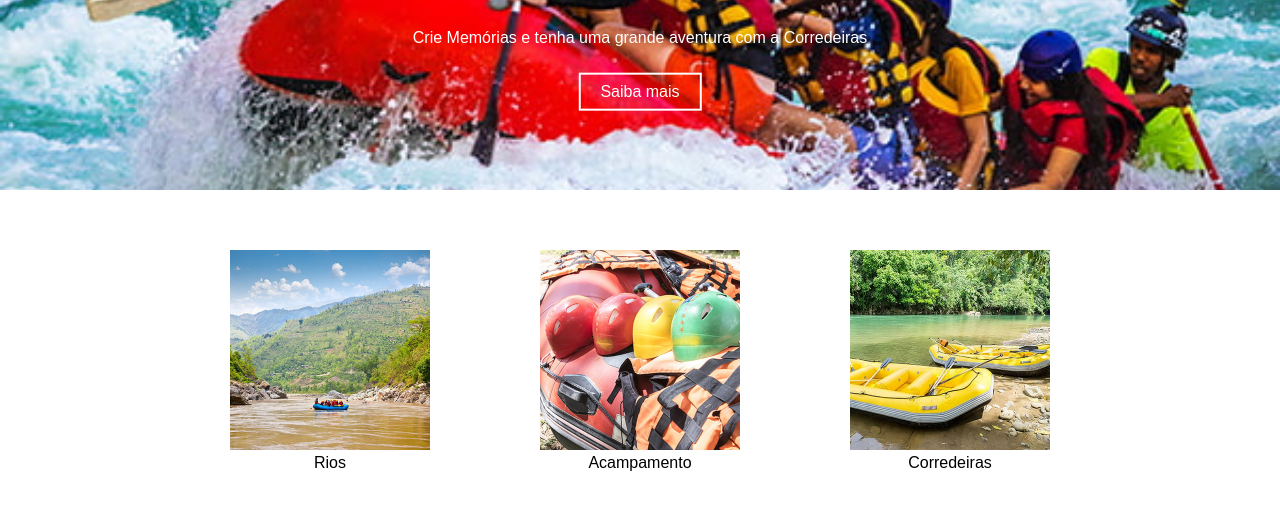
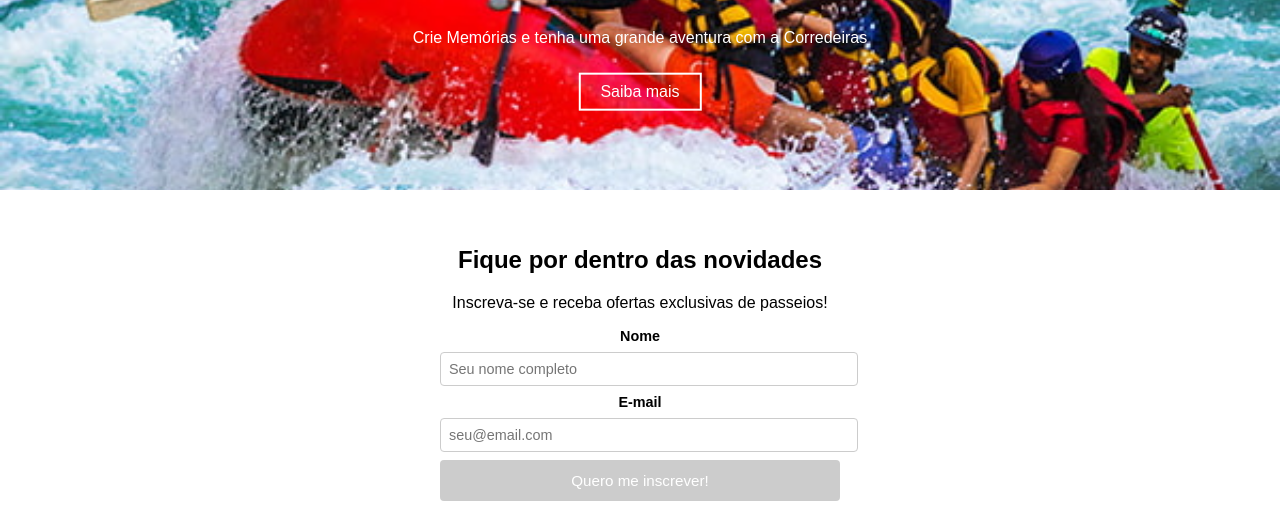
Before and after one commit to jaamfengland-dot/wdd130, a plain HTML site: page wwr/index.html in a window 1280 px wide. Shown: the part 290-800 px from the top of the page. Drawn offline with Linux system fonts and the light colour scheme.

Commit message:
atualizando

```diff
--- a/wwr/estilos/rafting.css
+++ b/wwr/estilos/rafting.css
@@ -135,7 +135,7 @@ footer {
     object-fit: cover;
 }
 
-/* Destaque (index.html) */
+/* Destaque e newsletter (index.html) */
 .destaque {
     background-color: #82aac4;
     display: flex;
@@ -163,6 +163,34 @@ footer {
     border: 1px solid white;
     color: white;
     padding: 6px 14px;
+}
+.newsletter {
+  background-color: #sua-cor;
+  padding: 2rem;
+  text-align: center;
+}
+
+.newsletter form {
+  display: flex;
+  flex-direction: column;
+  max-width: 400px;
+  margin: 0 auto;
+  gap: 0.5rem;
+}
+
+.newsletter input {
+  padding: 0.5rem;
+  border: 1px solid #ccc;
+  border-radius: 4px;
+}
+
+.newsletter button {
+  padding: 0.75rem;
+  background-color: #sua-cor-destaque;
+  color: white;
+  border: none;
+  border-radius: 4px;
+  cursor: pointer;
 }
 
 /* Sobre nós (sobre.html) */
--- a/wwr/index.html
+++ b/wwr/index.html
@@ -33,6 +33,20 @@
                 <a href="passeios.html">Saiba mais</a>
             </div>
         </div>
+        <section class="newsletter">
+            <h2>Fique por dentro das novidades</h2>
+            <p>Inscreva-se e receba ofertas exclusivas de passeios!</p>
+
+            <form action="#" method="get">
+                <label for="nome">Nome</label>
+                <input type="text" id="nome" name="nome" placeholder="Seu nome completo">
+
+                <label for="email">E-mail</label>
+                <input type="email" id="email" name="email" placeholder="seu@email.com">
+
+                <button type="submit">Quero me inscrever!</button>
+            </form>
+        </section>
 
         <section class="galeria">
             <figure>
```
